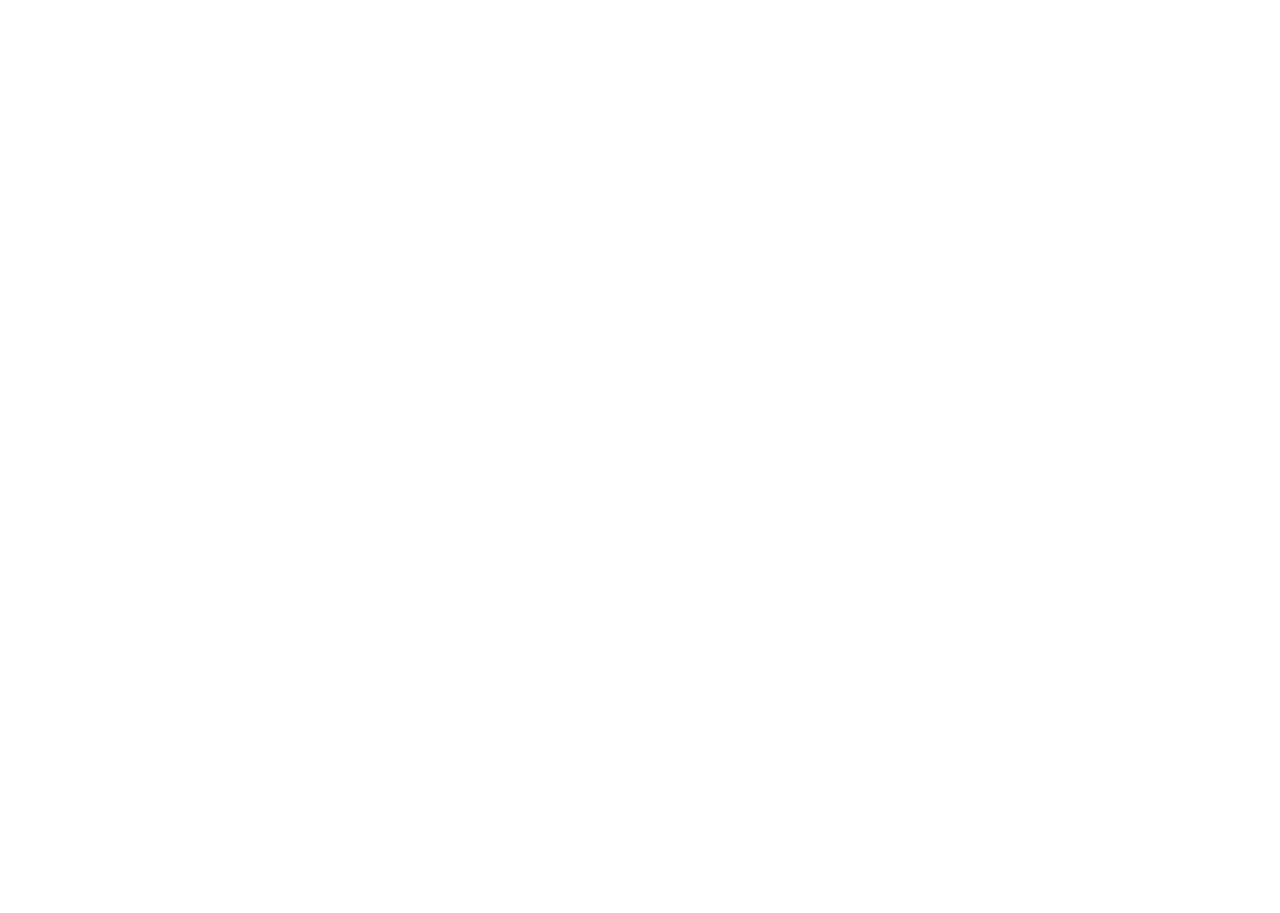
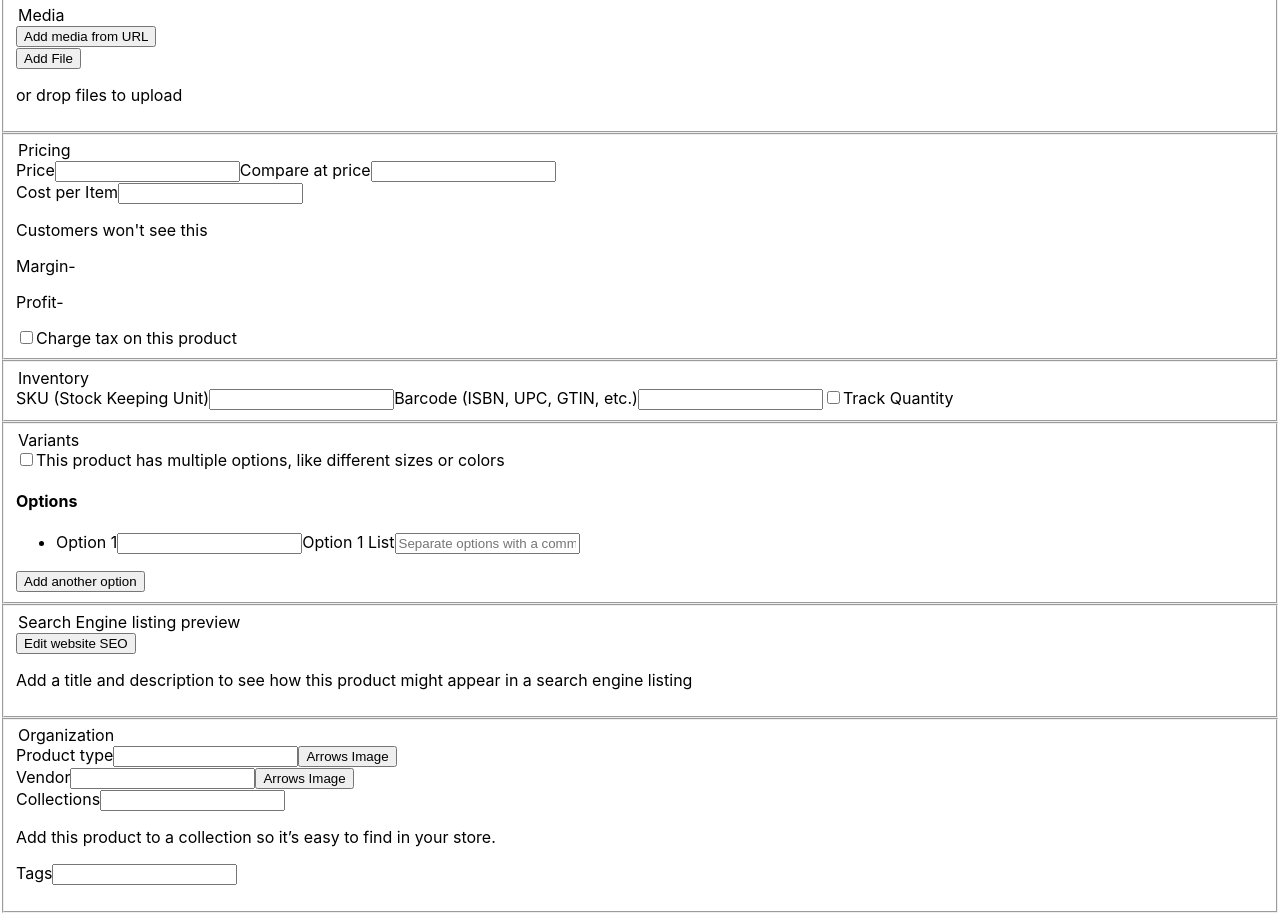
Before and after one commit to QuercusTaliare/productDemo, a React (Create React App) app: page /products/addProduct in a window 1280 px wide. Shown: the part 480-1393 px from the top of the page. Before the commit the page ends 800 px from the top, so only its background shows below. Built offline with nearby package versions, Linux system fonts and the light colour scheme.

Commit message:
built out rough HTML in addProduct component; built function to keep form values in sync with addProduct state; still need to add function to majority of form elements

```diff
--- a/src/components/MainNav.js
+++ b/src/components/MainNav.js
@@ -2,6 +2,8 @@
 import { BrowserRouter, Link } from 'react-router-dom';
 
 class MainNav extends Component {
+
+
 
   render() {
 
@@ -17,6 +19,8 @@
         </ul>
       </nav>
 
+
+
     )
 
   }
--- a/src/components/addProduct.js
+++ b/src/components/addProduct.js
@@ -1,6 +1,27 @@
 import React, { Component } from 'react';
+import '../styles/AddProduct.css';
 
 class addProduct extends Component {
+
+  constructor() {
+
+    super();
+    this.state = {
+
+      productTitle: ""
+
+    }
+
+  }
+
+  handleChange = (e) => {
+
+    // This will update state everytime the form is altered
+    this.setState({
+      [e.currentTarget.name]: e.currentTarget.value
+    })
+
+  }
 
   render() {
 
@@ -11,25 +32,307 @@
         <h2>Add Product</h2>
         <form action="">
 
+          {/* MAIN (LEFT) */}
+          <div>
+
+            {/* BASIC INFO  */}
             <fieldset>
+
+              <div>
 
                 <legend>Basic Info</legend>
 
-            <div>
-
                 <label htmlFor="productTitle">
                   <span>Title</span>
-                <input type="text" id="productTitle" />
+                  <input
+                    type="text"
+                    id="productTitle"
+                    name="productTitle"
+                    className="basicInfo__productTitle"
+                    onChange={this.handleChange}
+                  />
                 </label>
 
                 <label htmlFor="productDesc">
                   <span>Description</span>
-                <textarea name="productDesc" id="productDesc" cols="30" rows="10"></textarea>
+                  <textarea
+                    name="productDesc"
+                    id="productDesc"
+                    name="productDesc"
+                    className="basicInfo__productTitle"
+                    cols="30"
+                    rows="10"
+                    onChange={this.handleChange}
+                  >
+                  </textarea>
                 </label>
 
               </div>
 
             </fieldset>
+
+            {/* MEDIA  */}
+            <fieldset>
+
+              <div>
+
+                <legend>Media</legend>
+                <button>Add media from URL</button>
+                <ul className="media__URLoptions">
+                  <li>Add image from URL</li>
+                  <li>Embed YouTube Video</li>
+                </ul>
+
+              </div>
+
+              <div>
+
+                <img src="" alt=""/>
+                <button>Add File</button>
+                <p>or drop files to upload</p>
+
+              </div>
+
+            </fieldset>
+
+            {/* PRICING  */}
+            <fieldset>
+
+              <div>
+
+                <legend>Pricing</legend>
+
+                <label htmlFor="price">
+                  <span>Price</span>
+                  <input type="text" id="price" />
+                </label>
+
+                <label htmlFor="comparePrice">
+                  <span>Compare at price</span>
+                  <input type="text" id="comparePrice"/>
+                </label>
+
+              </div>
+
+              <div>
+
+                <div>
+
+                  <label htmlFor="costPerItem">
+                    <span>Cost per Item</span>
+                    <input type="text" id="costPerItem"/>
+                  </label>
+                  <p>Customers won't see this</p>
+
+                </div>
+
+                <div>
+
+                  <p>
+                    <span>Margin</span>
+                    <span>-</span>
+                  </p>
+                  <p>
+                    <span>Profit</span>
+                    <span>-</span>
+                  </p>
+
+
+                </div>
+
+
+                <label htmlFor="tax">
+                  <input type="checkbox" id="tax" />
+                  <span>Charge tax on this product</span>
+                </label>
+
+              </div>
+
+            </fieldset>
+
+            {/* INVENTORY  */}
+            <fieldset>
+
+              <div>
+
+                <legend>Inventory</legend>
+
+                <label htmlFor="SKU">
+                  <span>SKU (Stock Keeping Unit)</span>
+                  <input type="text" id="SKU" />
+                </label>
+
+                <label htmlFor="barcode">
+                  <span>Barcode (ISBN, UPC, GTIN, etc.)</span>
+                  <input type="text" id="barcode" />
+                </label>
+
+                <label htmlFor="quantity">
+                  <input type="checkbox" id="quantity" />
+                  <span>Track Quantity</span>
+                </label>
+
+              </div>
+
+            </fieldset>
+
+            {/* VARIANTS  */}
+            <fieldset>
+              <div>
+
+                <legend>Variants</legend>
+                <label htmlFor="variantOptionsCheck">
+                  <input type="checkbox" id="variantOptionsCheck" />
+                  <span>This product has multiple options, like different sizes or colors</span>
+                </label>
+
+              </div>
+
+              <div>
+
+                <h4>Options</h4>
+
+                <ul>
+
+                  <li>
+
+                    <label htmlFor="variantOptionSize--one">
+                      <span>Option 1</span>
+                      <input type="text" id="variantOptionSize--one" />
+                    </label>
+
+                    <label htmlFor="variantOptionsList--one">
+                      <span>Option 1 List</span>
+                      <input type="text" id="variantOptionsList--one" placeholder="Separate options with a comma" />
+                    </label>
+
+                  </li>
+
+                </ul>
+
+                {/* This button would need to dynamically add another option to the list above */}
+                <button>Add another option</button>
+
+              </div>
+
+            </fieldset>
+
+            {/* SEO  */}
+            <fieldset>
+
+              <div>
+
+                <div>
+
+                  <legend>Search Engine listing preview</legend>
+
+                  <button>Edit website SEO</button>
+
+                </div>
+
+                <p>
+                  Add a title and description to see how this product might appear in a search engine listing
+                </p>
+
+              </div>
+
+              <div className="SEO__options">
+
+                <div>
+
+                  <label htmlFor="pageTitle">
+                    <span>Page title</span>
+                    <input type="text" id="pageTitle" />
+                  </label>
+
+                  <p>0 of 70 characters used</p>
+
+                </div>
+
+                <div>
+
+                  <label htmlFor="SEO__description">
+                    <span>Description</span>
+                    <input type="text" id="SEO__description" />
+                  </label>
+
+                  <p>0 of 320 characters used</p>
+
+                </div>
+
+                <div>
+
+                  <label htmlFor="SEO__URL">
+                    <span>URL and handle</span>
+                    <input type="text" id="SEO__URL" placeholder="link from STATE"/>
+                  </label>
+
+                </div>
+
+              </div>
+
+
+
+            </fieldset>
+
+          </div>
+
+          {/* SIDEBAR  */}
+          <div>
+
+            {/* ORGANIZATION  */}
+            <fieldset>
+
+              <div>
+
+                <legend>Organization</legend>
+
+                <div>
+
+                  <label htmlFor="organization__productType">
+                    <span>Product type</span>
+                    <input type="text" id="organization__productType" />
+                  </label>
+                  <button>Arrows Image</button>
+
+                </div>
+
+                <div>
+
+                  <label htmlFor="organization__vendor">
+                    <span>Vendor</span>
+                    <input type="text" id="organization__vendor" />
+                  </label>
+                  <button>Arrows Image</button>
+
+                </div>
+
+              </div>
+
+              <div>
+                <label htmlFor="organization__collections">
+                  <span>Collections</span>
+                  <input type="text" id="organization__collections" />
+                </label>
+                <p>Add this product to a collection so it’s easy to find in your store.</p>
+                <ul>
+                  {/* Empty list for new collections  */}
+                </ul>
+              </div>
+
+              <div>
+                <label htmlFor="organization__tags">
+                  <span>Tags</span>
+                  <input type="text" id="organization__tags" />
+                </label>
+                <ul>
+                  {/* Empty list for new tags  */}
+                </ul>
+              </div>
+
+            </fieldset>
+
+          </div>
 
         </form>
 
--- /dev/null
+++ b/src/styles/AddProduct.css
@@ -0,0 +1,12 @@
+
+.media__URLoptions {
+
+  display: none;
+
+}
+
+.SEO__options {
+
+  display: none;
+
+}
```
Lines whose indentation alone changed are shown as unchanged.
